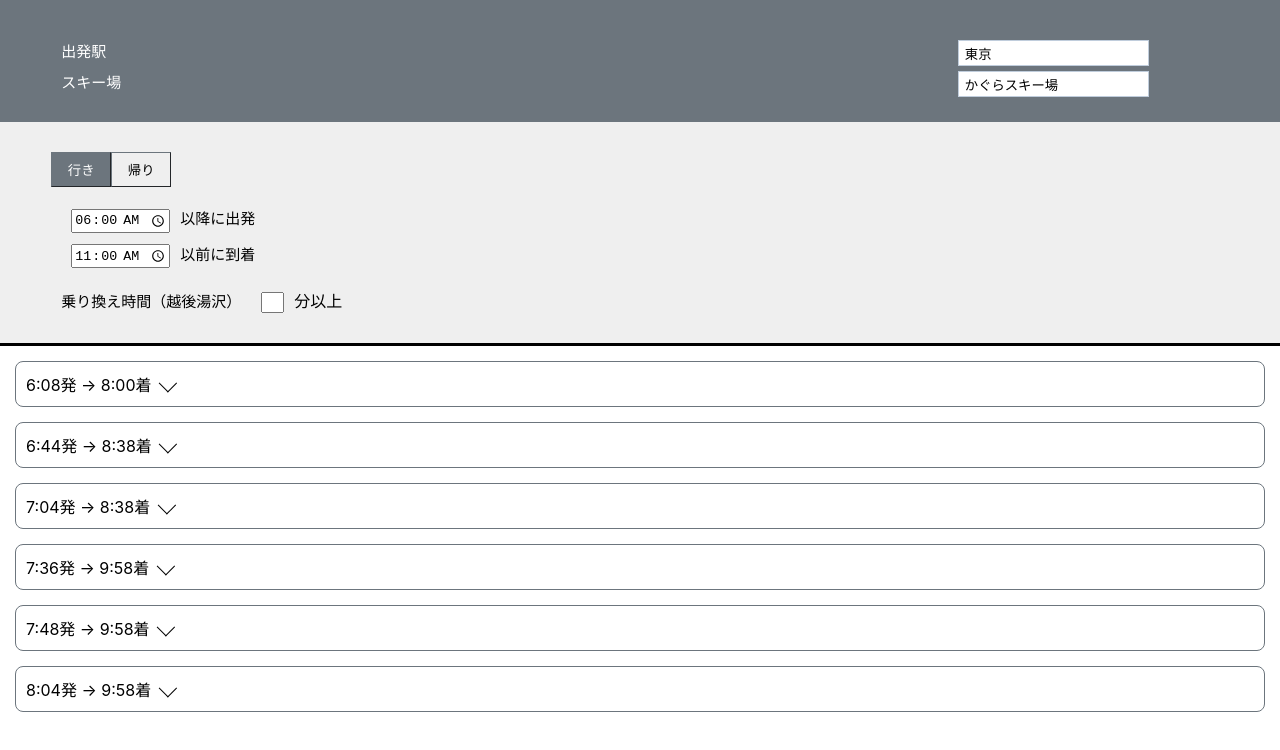
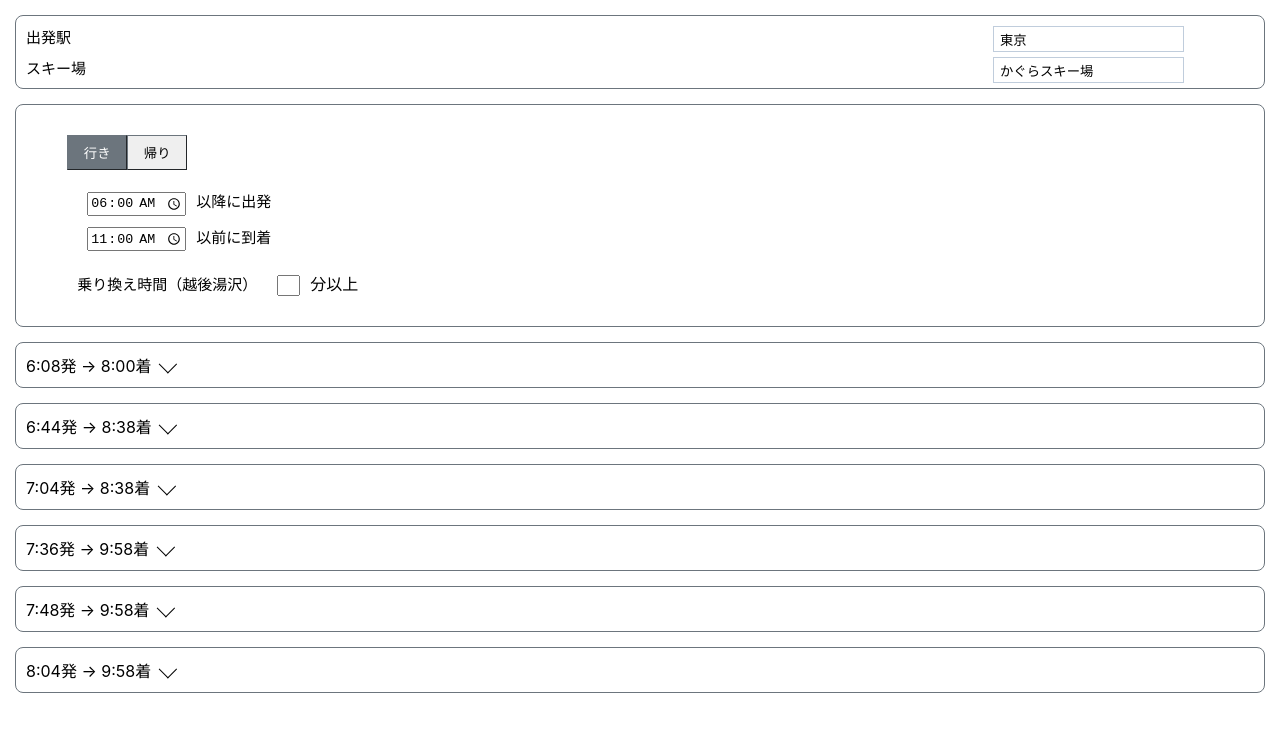
Before and after one commit to knogu/way2ski, a React (Create React App) app: page / in a window 1280 px wide. Shown: the top 750 px of the page. Built offline with nearby package versions, Linux system fonts and the light colour scheme; the HTML template or start-up script is replaced by a standard one.

Commit message:
Clear and use the common container

```diff
--- a/src/App.css
+++ b/src/App.css
@@ -1,18 +1,6 @@
 .App {
   text-align: center;
 
-}
-
-/* body {
-  padding: 0 4% 0 4%;
-  margin: 0 auto;
-} */
-
-.main-date-place-query .container {
-  background-color: #6C757D;
-  color: white;
-  padding-bottom: 5px;
-  padding: 20px 4% 10px 4%;
 }
 
 .main-date-place-query .query-key {
@@ -49,6 +37,12 @@
   border-radius: 8px;
 }
 
+.block {
+  border: 1px solid #6C757D;
+  margin: 15px;
+  border-radius: 8px;
+}
+
 p {
   margin: 10px;
 }
@@ -63,9 +57,7 @@ input {
 }
 
 .detailed-query {
-  background-color: #efefef;
   padding: 10px 4% 10px 4%;
-  border-bottom: 3px solid black;
 }
 
 .detailed-query button {
--- a/src/App.tsx
+++ b/src/App.tsx
@@ -8,7 +8,7 @@ import { PlaceDateQuery } from './components/PlaceDateQuery';
 const OneWay = (isChecked: boolean, handleClickToSki: ()=>void, handleClickHome: ()=>void, useTripCandidateRes: useTripCandidatesRes) => {
   return (
     <>
-      <div className="detailed-query">
+      <div className="detailed-query block">
           <div className='query-group'>
             <p className='query-key'>
               <button className={isChecked ? "active" : "inactive"} onClick={handleClickToSki}>行き</button>
@@ -61,7 +61,7 @@ function App() {
     <>
       <section className="main-date-place-query">
         <div className='container'>
-          <div className='query-group'>
+          <div className='query-group block'>
             <p><label htmlFor="hometown-station" className="query-key">出発駅</label><input id="hometown-station" type="text" value={placeDateQuery.hometownStation} onChange={handleHometownStationChange}></input></p>
             <p><label htmlFor="ski-resort" className="query-key">スキー場</label><input id="ski-resort" type="text" value={placeDateQuery.skiResort} onChange={handleSkiResortChange}></input></p>
           </div>
```
